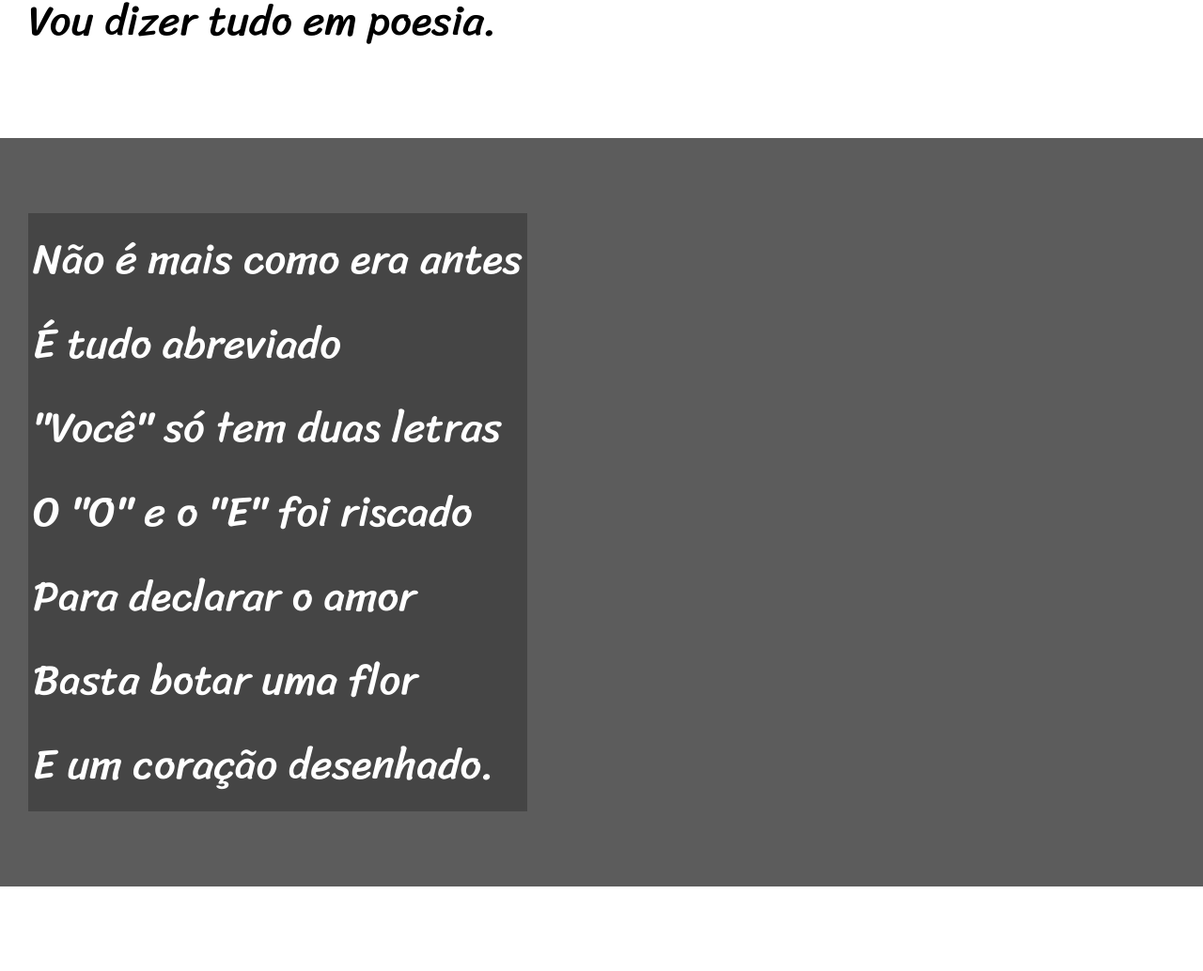
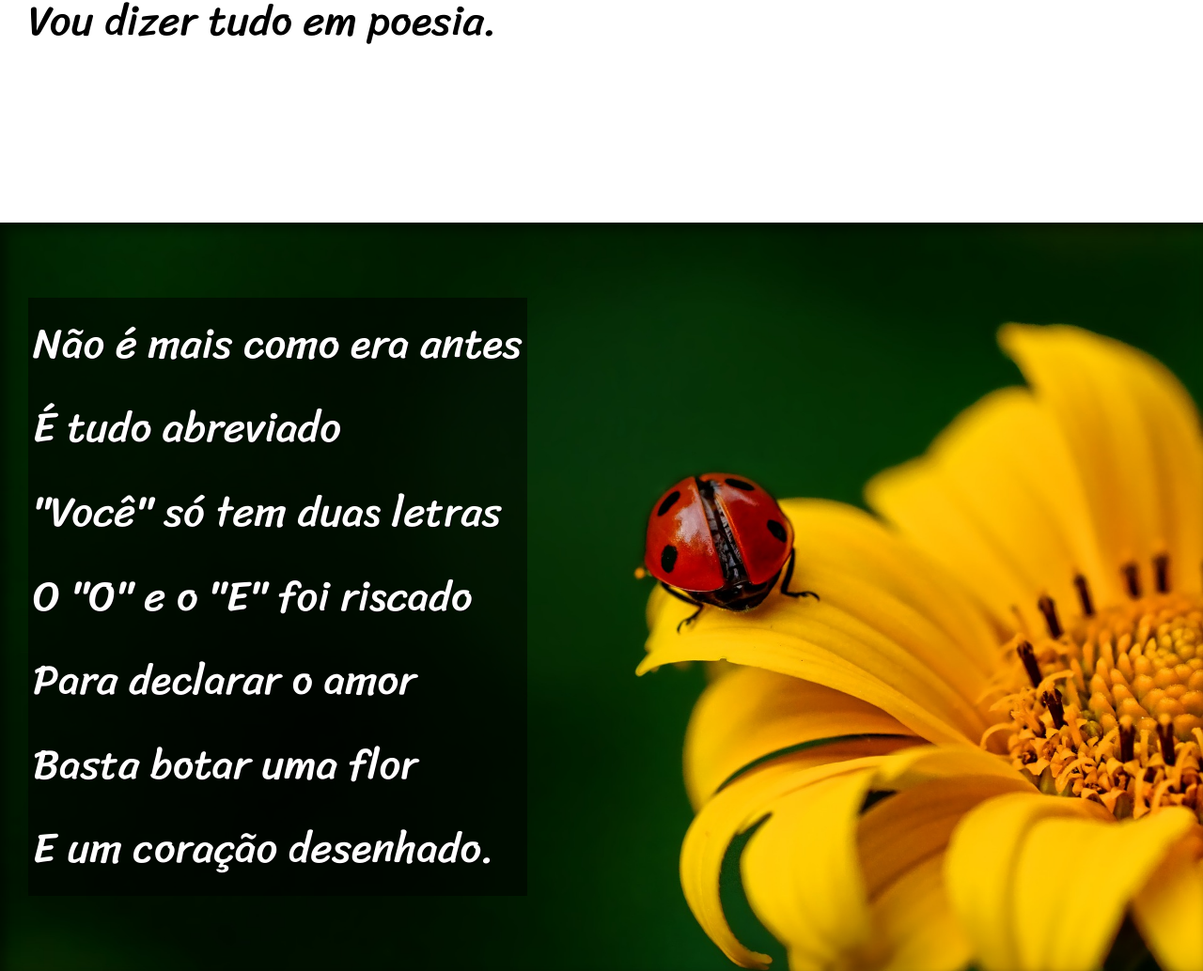
Before and after one commit to all3x-martins/projeto-cordel, a plain HTML site: page index.html in a window 1280 px wide. Shown: the part 900-1934 px from the top of the page at 94% size. Drawn offline with Linux system fonts and the light colour scheme.

Commit message:
Atualização de estilo

```diff
--- a/estilo/style.css
+++ b/estilo/style.css
@@ -60,6 +60,10 @@ section {
     font-size: 3.5vw;
 }
 
+section p {
+    padding-bottom: 2em;
+}
+
 section.normal {
     background-color: white;
     color:black;
@@ -68,13 +72,30 @@ section.normal {
 section.imagem {
     background-color: rgb(92, 92, 92);
     color: white;
+    box-shadow: inset 6px 6px 13px 0px rgba(0, 0, 0, 0.53);
+    background-attachment: fixed;
 
 }
 
 section.imagem > p {
     display: inline-block;
     padding: 5px;
-    background-color: rgba(0, 0, 0, 0.256);
+    background-color: rgba(0, 0, 0, 0.517);
+    text-shadow: 1px 1px 0px black;
+}
+
+section#img01{
+    background-image:url(../imagens/background001.jpg) ;
+    background-position: right center;
+    background-size: cover;
+
+}
+
+section#img02 {
+    background-image:url(../imagens/background002.jpg);
+    background-position: right center;
+    background-size: cover;
+
 }
 
 footer {
--- a/index.html
+++ b/index.html
@@ -30,7 +30,7 @@
     </p>
 </section>
 
-<section class="imagem">
+<section class="imagem" id="img01">
     <p>
         Não é mais como era antes <br>
         É tudo abreviado <br>
@@ -64,7 +64,7 @@
     </p>
 </section>
 
-<section class="imagem">
+<section class="imagem" id="img02">
     <p>
         Tenho saudade das cartas <br>
         Escritas com a própria mão <br>
```
